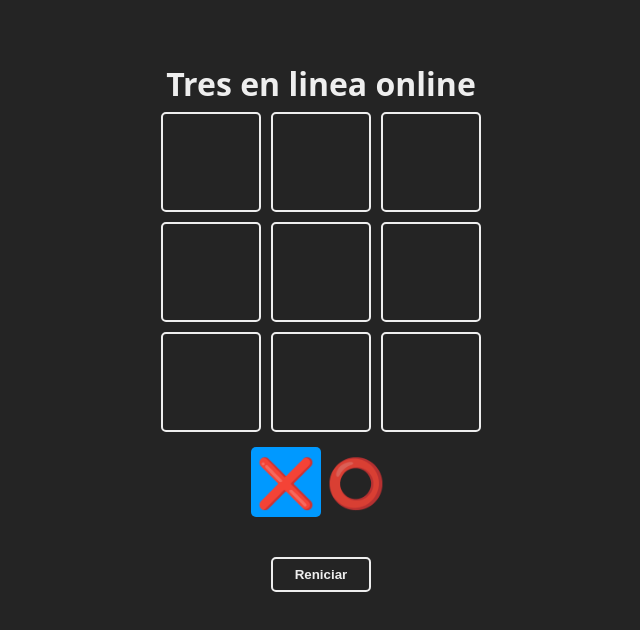
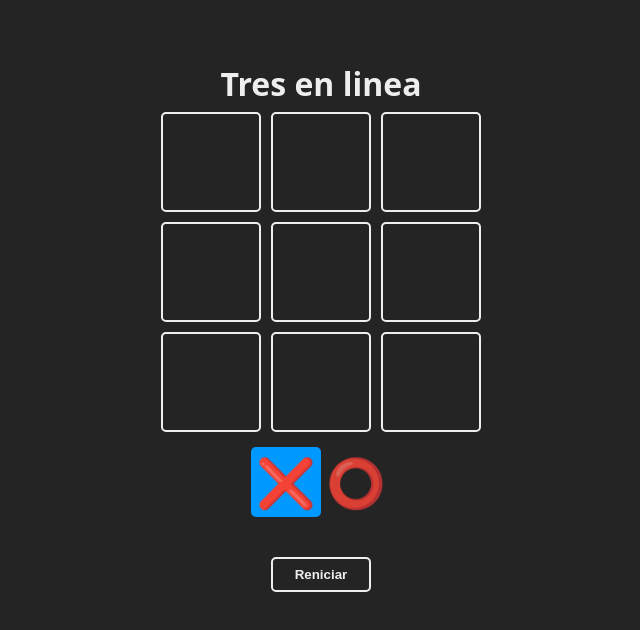
Before and after one commit to Fidelwz/tres_en_lineaJs, a React (Vite) app: page / in a window 1280 px wide. Shown: the top 630 px of the page, without its empty margins (319-959 px from the left). Built offline with nearby package versions, Linux system fonts and the light colour scheme.

Commit message:
spelling correction app.jsx

```diff
--- a/src/App.jsx
+++ b/src/App.jsx
@@ -53,7 +53,7 @@ function App() {
   };
   return (
     <main className="board">
-      <h1>Tres en linea online</h1>
+      <h1>Tres en linea</h1>
       <section className="game">
         {board.map((_, index) => {
           return (
```
